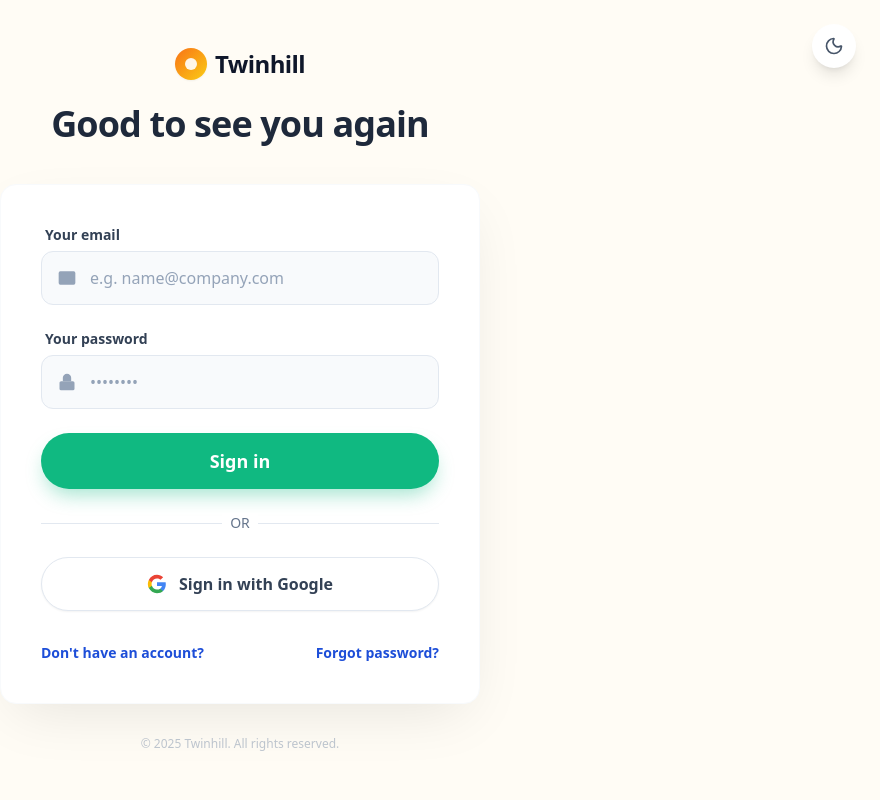
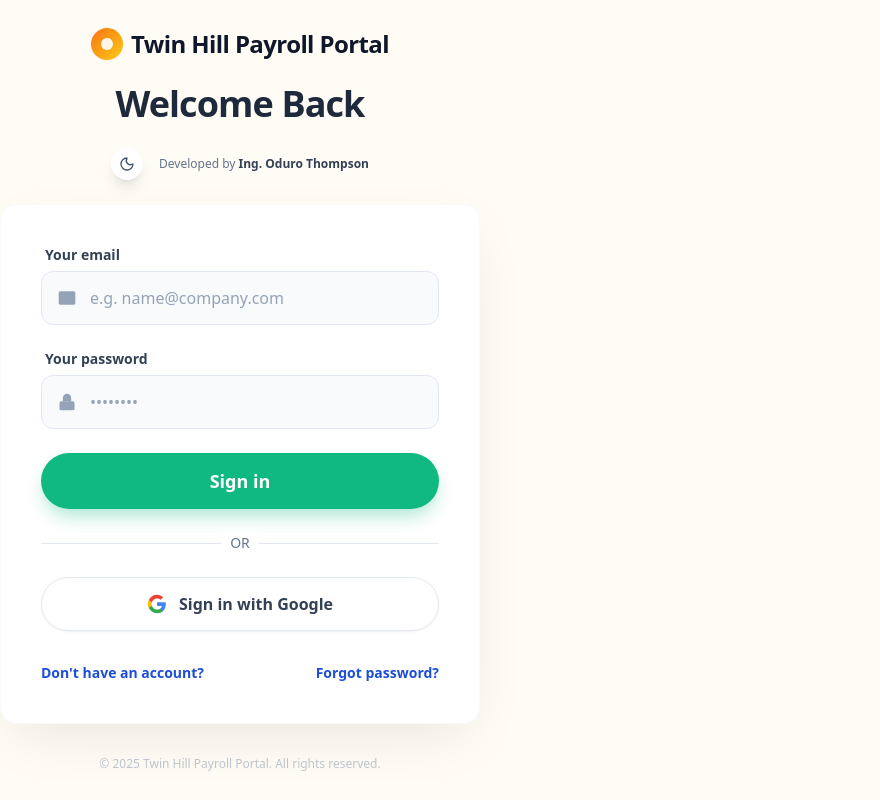
Before and after one commit to Neting1/portals, a React (Vite) app: page / in a window 1280 px wide. Shown: the whole page, without its empty margins (400-1280 px from the left). Built offline with nearby package versions, Linux system fonts and the light colour scheme; no server answers.

Commit message:
Animated login

```diff
--- a/App.tsx
+++ b/App.tsx
@@ -20,6 +20,8 @@
   const [currentUser, setCurrentUser] = useState<User | null>(null);
   const [currentView, setCurrentView] = useState<ViewState>(ViewState.DASHBOARD);
   const [loading, setLoading] = useState(true);
+  const [showLoginSuccess, setShowLoginSuccess] = useState(false);
+  const [loginUserName, setLoginUserName] = useState('');
 
   // Mobile Menu State
   const [isMobileMenuOpen, setIsMobileMenuOpen] = useState(false);
@@ -131,9 +133,16 @@
 
   // Auth Handlers
   const handleLogin = (user: User) => {
-    // onAuthStateChanged handles the state update
-    // We can force a view reset here
-    setCurrentView(ViewState.DASHBOARD);
+    // Store the user name for the loading screen
+    setLoginUserName(user.name);
+    // Show the success message without immediately switching views
+    setShowLoginSuccess(true);
+    // Delay switching to dashboard so user sees message first
+    setTimeout(() => {
+      setCurrentView(ViewState.DASHBOARD);
+    }, 19000);
+    // Hide the message after 20 seconds
+    setTimeout(() => setShowLoginSuccess(false), 20000);
   };
 
   const handleLogout = useCallback(async () => {
@@ -142,6 +151,8 @@
       setCurrentUser(null);
       setCurrentView(ViewState.DASHBOARD);
       setShowTimeoutWarning(false);
+      setShowLoginSuccess(false);
+      setLoginUserName('');
     } catch (error) {
       console.error("Error signing out:", error);
     }
@@ -257,7 +268,51 @@
 
   // If not logged in, show Login page
   if (!currentUser) {
-    return <Login onLogin={handleLogin} isDarkMode={isDarkMode} toggleTheme={toggleTheme} />;
+    return (
+      <>
+        {/* Login Success Message - Shows over Login page */}
+        {showLoginSuccess && (
+          <div className="fixed inset-0 z-[100] bg-gradient-to-br from-slate-900 via-slate-800 to-slate-900 flex items-center justify-center animate-in fade-in duration-300">
+            {/* Animated background blobs */}
+            <div className="absolute top-20 right-20 w-72 h-72 bg-blue-600 rounded-full mix-blend-multiply filter blur-3xl opacity-20 animate-pulse" />
+            <div className="absolute -bottom-8 left-20 w-72 h-72 bg-emerald-600 rounded-full mix-blend-multiply filter blur-3xl opacity-20 animate-pulse" />
+
+            {/* Loading Content */}
+            <div className="relative z-10 text-center flex flex-col items-center gap-8">
+              {/* Logo/Icon */}
+              <div className="flex items-center justify-center gap-4">
+                <div className="w-16 h-16 bg-gradient-to-br from-blue-500 to-emerald-500 rounded-2xl flex items-center justify-center shadow-2xl">
+                  <svg className="w-8 h-8 text-white animate-spin-slow" fill="none" stroke="currentColor" viewBox="0 0 24 24">
+                    <path strokeLinecap="round" strokeLinejoin="round" strokeWidth={2} d="M13 10V3L4 14h7v7l9-11h-7z" />
+                  </svg>
+                </div>
+              </div>
+
+              {/* Welcome Text */}
+              <div className="space-y-3">
+                <h1 className="text-5xl md:text-6xl font-bold text-white tracking-tight">
+                  Welcome, <span className="bg-gradient-to-r from-blue-400 to-emerald-400 bg-clip-text text-transparent">{loginUserName}!</span>
+                </h1>
+                <p className="text-xl text-slate-300">Preparing everything for <span className="font-semibold text-emerald-400">{loginUserName}</span>...</p>
+              </div>
+
+              {/* Loading Bar */}
+              <div className="w-64 h-1 bg-slate-700 rounded-full overflow-hidden mt-8">
+                <div className="h-full bg-gradient-to-r from-blue-500 to-emerald-500 rounded-full animate-pulse" style={{animation: 'pulse 2s cubic-bezier(0.4, 0, 0.6, 1) infinite'}} />
+              </div>
+
+              {/* Loading Dots */}
+              <div className="flex justify-center gap-2 mt-6">
+                <div className="w-3 h-3 bg-blue-500 rounded-full animate-bounce" style={{animationDelay: '0s'}} />
+                <div className="w-3 h-3 bg-emerald-500 rounded-full animate-bounce" style={{animationDelay: '0.2s'}} />
+                <div className="w-3 h-3 bg-blue-500 rounded-full animate-bounce" style={{animationDelay: '0.4s'}} />
+              </div>
+            </div>
+          </div>
+        )}
+        <Login onLogin={handleLogin} isDarkMode={isDarkMode} toggleTheme={toggleTheme} />
+      </>
+    );
   }
 
   // If logged in, show main app layout
@@ -265,16 +320,17 @@
     <div className="flex min-h-screen bg-slate-50 dark:bg-slate-950 font-sans text-slate-900 dark:text-slate-100 relative transition-colors duration-200">
 
       {/* Mobile Header */}
-      <div className="md:hidden fixed top-0 left-0 right-0 h-16 bg-white dark:bg-slate-900 border-b border-slate-200 dark:border-slate-800 z-40 flex items-center justify-between px-4">
-        <div className="flex items-center gap-2">
+      <div className="md:hidden fixed top-0 left-0 right-0 h-16 bg-white dark:bg-slate-900 border-b border-slate-200 dark:border-slate-800 z-40 flex items-center justify-center px-4">
+        <div className="flex items-center gap-2 justify-center">
            <div className="w-8 h-8 bg-blue-600 rounded-lg flex items-center justify-center text-white font-bold text-lg shadow-sm">
              $
            </div>
-           <span className="font-bold text-lg text-slate-900 dark:text-white">Twinhill</span>
+           <span className="font-bold text-slate-900 dark:text-white hidden sm:block">Twin Hill Payroll Portal</span>
+           <span className="font-bold text-sm text-slate-900 dark:text-white sm:hidden">Twin Hill</span>
         </div>
         <button
           onClick={() => setIsMobileMenuOpen(true)}
-          className="p-2 text-slate-600 dark:text-slate-300 hover:bg-slate-100 dark:hover:bg-slate-800 rounded-lg transition-colors"
+          className="absolute right-4 p-2 text-slate-600 dark:text-slate-300 hover:bg-slate-100 dark:hover:bg-slate-800 rounded-lg transition-colors"
         >
           <Menu size={24} />
         </button>
--- a/components/Sidebar.tsx
+++ b/components/Sidebar.tsx
@@ -114,7 +114,7 @@
               $
             </div>
             <div>
-              <h1 className="font-bold text-slate-900 dark:text-white text-lg leading-tight">Twinhill</h1>
+              <h1 className="font-bold text-slate-900 dark:text-white text-lg leading-tight">Twin Hill</h1>
               <p className="text-xs text-slate-500 dark:text-slate-400">Payroll Management</p>
             </div>
           </div>
--- a/index.html
+++ b/index.html
@@ -4,7 +4,7 @@
     <meta charset="UTF-8" />
     <meta name="viewport" content="width=device-width, initial-scale=1.0" />
     <base href="/">
-    <title>Twinhill Payroll Management</title>
+    <title>Twin Hill Payroll Portal - Developed by Ing. Oduro Thompson</title>
     <script src="https://cdn.tailwindcss.com"></script>
     <script>
       tailwind.config = {
@@ -44,6 +44,48 @@
       ::-webkit-scrollbar-thumb:hover {
         background: #94a3b8;
       }
+      @keyframes dance {
+        0% {
+          transform: translateY(-100%);
+          opacity: 0;
+        }
+        60% {
+          transform: translateY(10px);
+          opacity: 1;
+        }
+        80% {
+          transform: translateY(-5px);
+        }
+        100% {
+          transform: translateY(0);
+          opacity: 1;
+        }
+      }
+      .animate-dance {
+        animation: dance 2s steps(12) 1;
+      }
+      @keyframes spin-slow {
+        from {
+          transform: rotate(0deg);
+        }
+        to {
+          transform: rotate(360deg);
+        }
+      }
+      .animate-spin-slow {
+        animation: spin-slow 2s linear infinite;
+      }
+      @keyframes pulse-smooth {
+        0%, 100% {
+          opacity: 1;
+        }
+        50% {
+          opacity: 0.5;
+        }
+      }
+      .animate-pulse {
+        animation: pulse-smooth 2s cubic-bezier(0.4, 0, 0.6, 1) infinite;
+      }
     </style>
   <script type="importmap">
 {
--- a/pages/Login.tsx
+++ b/pages/Login.tsx
@@ -336,7 +336,7 @@
 
   const getHeading = () => {
       switch(view) {
-          case 'login': return 'Good to see you again';
+          case 'login': return 'Welcome Back';
           case 'signup': return 'Create your account';
           case 'forgot_password': return 'Password Recovery';
           case 'verify_email': return 'Verify your email';
@@ -347,32 +347,35 @@
     <div className="min-h-screen bg-[#fffcf5] dark:bg-slate-950 flex flex-col items-center justify-center relative overflow-hidden font-sans text-slate-800 dark:text-slate-100 p-4 transition-colors duration-200">
 
       {/* Decorative Blobs */}
+
+      {/* Decorative Blobs */}
       <div className="absolute top-[15%] right-[10%] w-72 h-72 bg-gradient-to-br from-orange-400 to-red-400 rounded-[3rem] blur-2xl opacity-90 -z-10 transform translate-x-1/4 rotate-12 dark:opacity-20" />
       <div className="absolute bottom-[15%] left-[10%] w-48 h-48 bg-gradient-to-tr from-orange-300 to-yellow-400 rounded-full blur-2xl opacity-80 -z-10 transform -translate-x-1/4 dark:opacity-20" />
 
-      {/* Top Controls */}
-      <div className="absolute top-6 right-6 z-20">
-         <button
-            onClick={toggleTheme}
-            className="p-3 bg-white dark:bg-slate-800 rounded-full shadow-lg dark:shadow-none text-slate-600 dark:text-slate-300 hover:scale-105 transition-transform"
-            title={isDarkMode ? "Switch to Light Mode" : "Switch to Dark Mode"}
-         >
-            {isDarkMode ? <Sun size={20} /> : <Moon size={20} />}
-         </button>
-      </div>
-
       {/* Header Logo */}
-      <div className="mb-6 flex items-center gap-2 animate-fade-in-down">
+      <div className="mb-6 flex items-center gap-2 animate-fade-in-down justify-center">
         <div className="w-8 h-8 rounded-full bg-gradient-to-br from-orange-500 to-yellow-400 flex items-center justify-center text-white font-bold shadow-sm">
           <div className="w-3 h-3 bg-white rounded-full opacity-90" />
         </div>
-        <span className="text-2xl font-extrabold text-slate-900 dark:text-white tracking-tight">Twinhill</span>
+        <span className="text-xl sm:text-2xl font-extrabold text-slate-900 dark:text-white tracking-tight text-center">Twin Hill Payroll Portal</span>
       </div>
 
       {/* Main Heading */}
-      <h1 className="text-3xl md:text-4xl font-bold text-slate-800 dark:text-slate-100 mb-10 text-center tracking-tight animate-fade-in-down delay-75">
+      <h1 className="text-2xl sm:text-3xl md:text-4xl font-bold text-slate-800 dark:text-slate-100 mb-6 text-center tracking-tight animate-fade-in-down delay-75 animate-dance">
         {getHeading()}
       </h1>
+
+      {/* Developer Info - Compact */}
+      <div className="mb-6 flex items-center justify-center gap-4 text-xs animate-fade-in-up delay-75">
+        <button
+          onClick={toggleTheme}
+          className="p-2 bg-white dark:bg-slate-800 rounded-full shadow-lg dark:shadow-none text-slate-600 dark:text-slate-300 hover:scale-105 transition-transform"
+          title={isDarkMode ? "Switch to Light Mode" : "Switch to Dark Mode"}
+        >
+          {isDarkMode ? <Sun size={16} /> : <Moon size={16} />}
+        </button>
+        <p className="text-slate-500 dark:text-slate-400 font-medium">Developed by <span className="text-slate-700 dark:text-slate-300 font-semibold">Ing. Oduro Thompson</span></p>
+      </div>
 
       {/* Card */}
       <div className="bg-white dark:bg-slate-900 rounded-2xl shadow-[0_20px_60px_-15px_rgba(0,0,0,0.1)] dark:shadow-none p-8 md:p-10 w-full max-w-[480px] relative z-10 animate-fade-in-up delay-100 border border-slate-50 dark:border-slate-800">
@@ -624,7 +627,7 @@
 
       {/* Footer */}
       <div className="mt-8 text-center text-xs text-slate-400/60 dark:text-slate-600 font-medium">
-         &copy; 2025 Twinhill. All rights reserved.
+         &copy; 2025 Twin Hill Payroll Portal. All rights reserved.
       </div>
     </div>
   );
```
